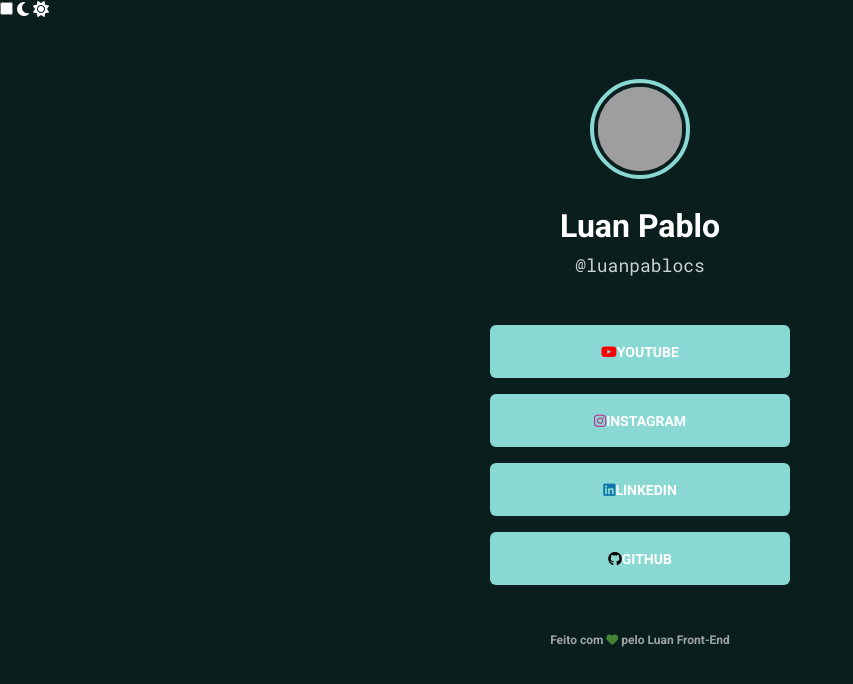
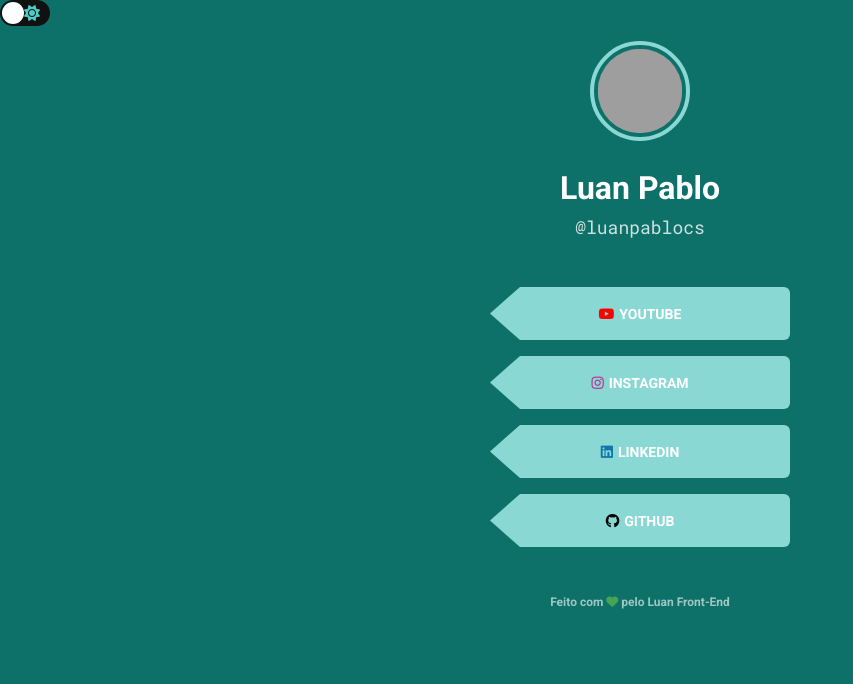
Before and after one commit to luanpablocs/meus-links, a plain HTML site: page index.html in a window 1280 px wide. Shown: the whole page, without its empty margins (0-853 px from the left). Drawn offline with Linux system fonts and the light colour scheme; grey boxes are pictures that could not be loaded.

Commit message:
Add files via upload

```diff
--- a/styles.css
+++ b/styles.css
@@ -6,7 +6,6 @@
 
 a {
   text-decoration: none;
-
 }
 
 html {
@@ -18,7 +17,7 @@
 }
 
 body.dark-green {
-    --bg-color: #0A1F1D;
+  --bg-color: #0E7169;
   --text-color: #FFFF;
 }
 
@@ -33,12 +32,53 @@
   background: var(--bg-color);
   color: var(--text-color);
   font-family: 'Roboto', sans-serif;
+  transition: background 0.2s linear;
+}
+
+.checkbox {
+  opacity: 0;
+  position: absolute;
+}
+
+.label {
+  background-color: #111;
+  display: flex;
+  align-items: center;
+  justify-content: space-between;
+  border-radius: 50px;
+  position: relative;
+  padding: 5px;
+  height: 26px;
+  width: 50px;
+}
+
+.ball {
+  background-color: #fff;
+  border-radius: 50%;
+  position: absolute;
+  top: 2px;
+  left: 2px;
+  height: 22px;
+  width: 22px;
+  transition: transform 0.2s linear;
+}
+
+.checkbox:checked + .label .ball {
+  transform: translateX(24px);
+}
+
+.fa-moon {
+  color: #0E7169;
+}
+
+.fa-sun {
+  color: #4dccc6;
 }
 
 .container {
   text-align: center;
   width: 300px;
-    margin: 60px auto;
+  margin: 15px auto;
   }
 
 img {
@@ -66,6 +106,10 @@
   font-size: 18px;
 }
 
+i {
+  margin-right: 5px;
+}
+
 ul {
   list-style: none;
   margin: 48px 0;;
@@ -85,11 +129,15 @@
   border-radius: 6px;
 
   transition: background 300ms;
+  clip-path: polygon(10% 0, 100% 0%, 100% 100%, 10% 100%, 0% 50%);
 }
 
 /* pseudo-class */
 ul li a:hover {
   background: var(--primary-color);
+  clip-path: polygon(0% 0%, 90% 0, 100% 50%, 90% 100%, 0% 100%);
+  letter-spacing: 2px;
+  transition: 0.5s;
 }
 
 footer {
```
Lines whose indentation alone changed are shown as unchanged.
